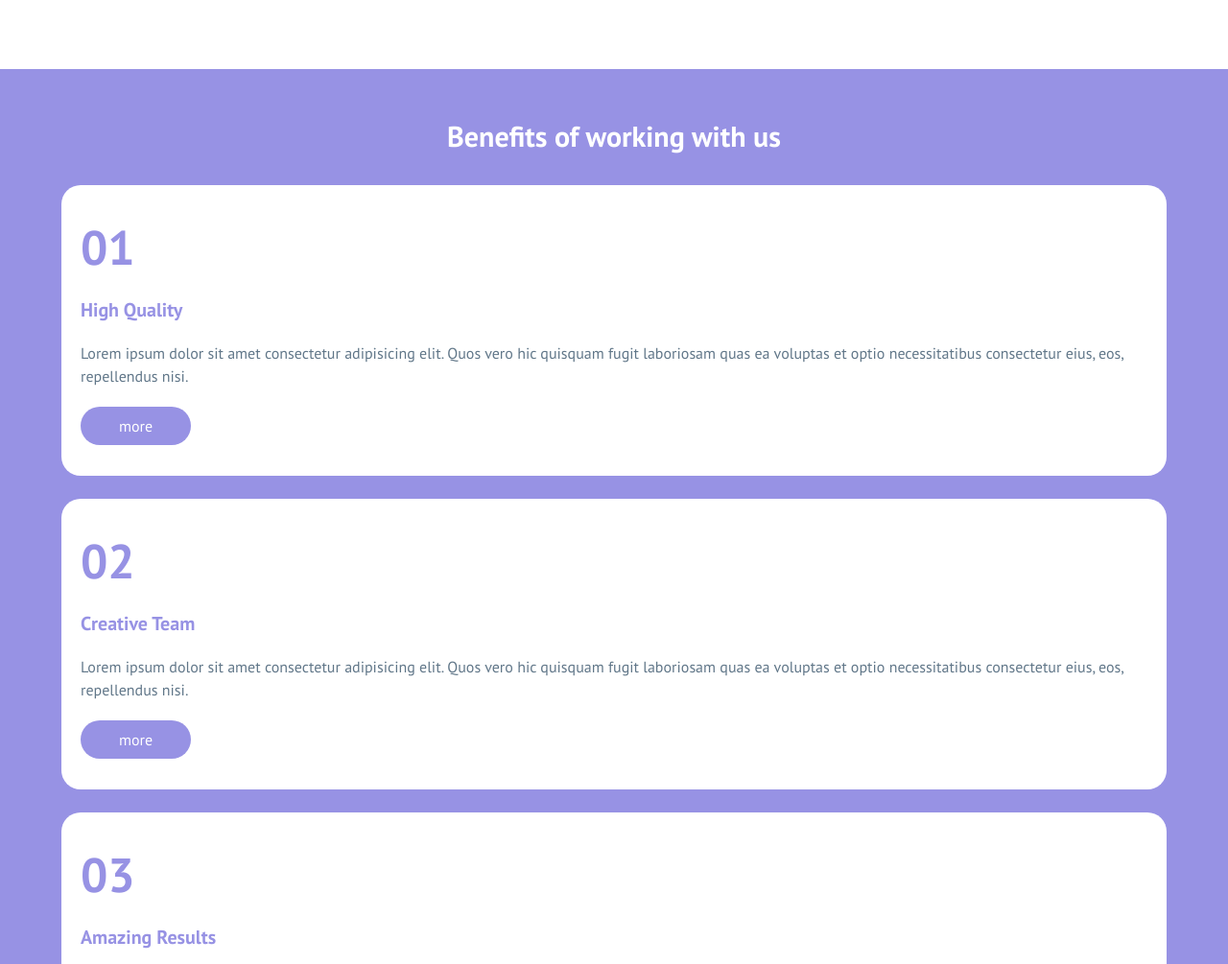
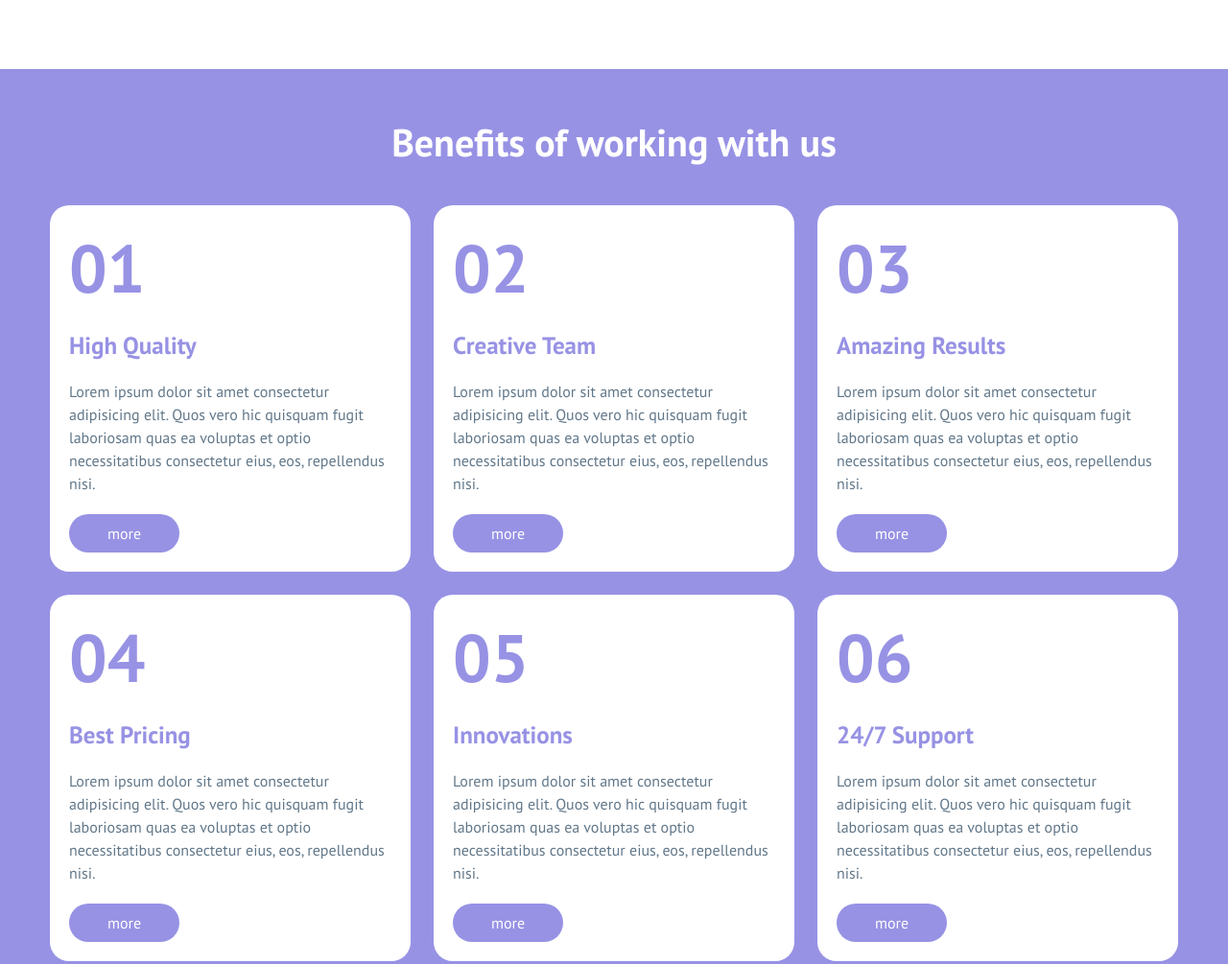
Before and after one commit to MarinaLasorsa/htmlcss-responsive-layout, a plain HTML site: page index.html in a window 1280 px wide. Shown: the part 2749-3754 px from the top of the page at 96% size. Drawn offline with Linux system fonts and the light colour scheme.

Commit message:
ADD: media query benefits section for tablet and desktop

```diff
--- a/css/style.css
+++ b/css/style.css
@@ -63,6 +63,10 @@ body {
     .col-md-8 {
         width: calc(8 * 100% / 12);
     }
+
+    .col-md-6 {
+        width: calc(6 * 100% / 12);
+    }
 }
 
 @media (min-width: 992px) {
@@ -70,6 +74,9 @@ body {
         width: calc(6 * 100% / 12);
     }
 
+    .col-lg-4 {
+        width: calc(4 * 100% / 12);
+    }
 }
 
 /*COMPONENTS*/
@@ -290,7 +297,6 @@ body {
     color:#9792E4;
     border-radius: 20px;
     padding: 20px;
-    margin: 12px;
 }
 
 .benefits .card p {
@@ -331,14 +337,23 @@ body {
         flex-direction: row;
         justify-content: flex-start;
     }
-
     .partners .card-paragraph {
         text-align: left;
     }
-
     .portrait {
         min-width: 200px;
         margin-right: 20px;
+    }
+
+    .benefits .section-title {
+        margin-bottom: 40px;
+        font-size: 40px;
+    }
+    .benefits .card .card-title {
+        font-size: 70px;
+    }
+    .benefits .card .card-subtitle {
+        font-size: 25px;
     }
 }
 
```
